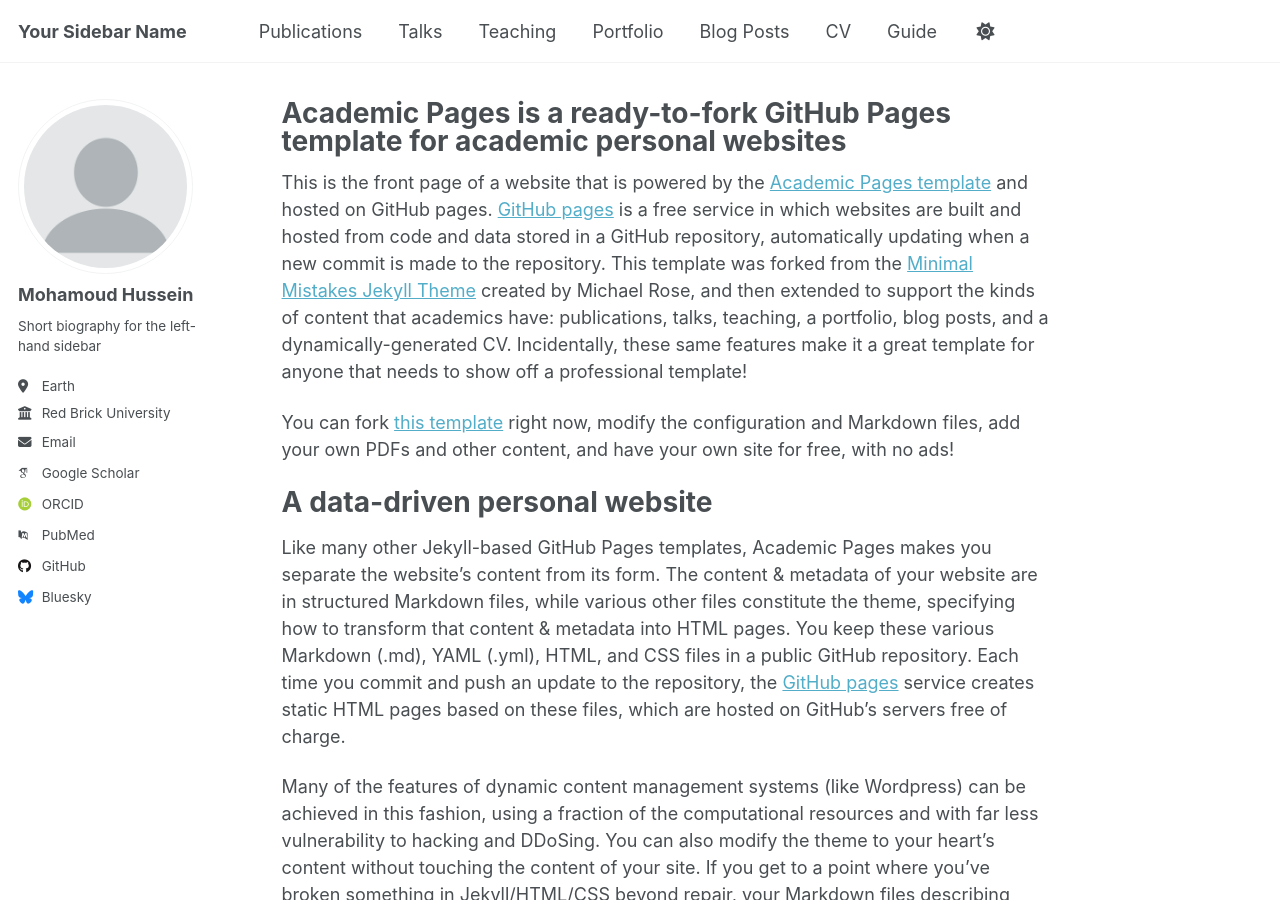
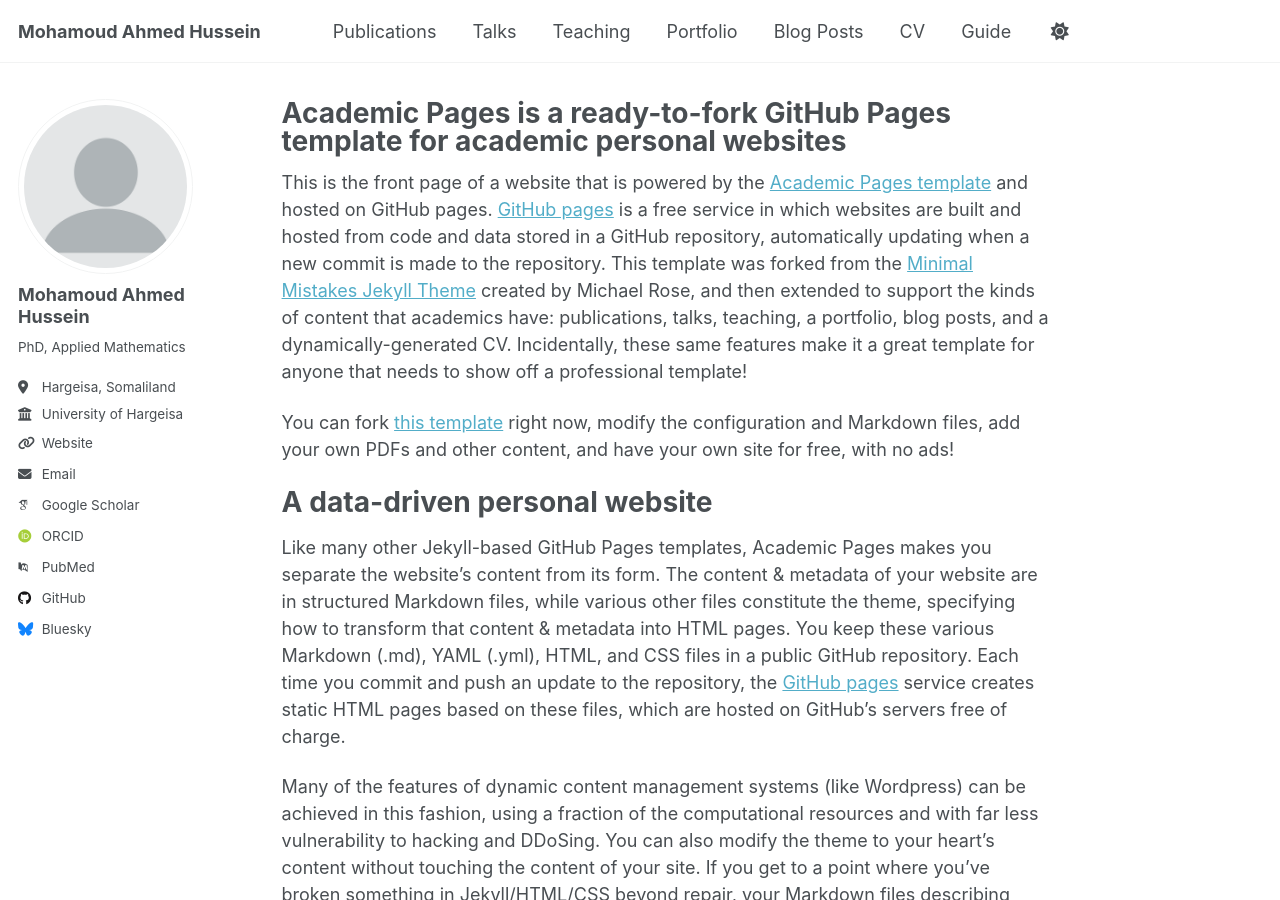
Before and after one commit to DrMohamoud/DrMohamoud.github.io, a Jekyll site: the page built from _pages/about.md, in a window 1280 px wide and 900 px high. Built offline with Jekyll 4.4.1, drawn with Linux system fonts in a browser that asks for light colours; some web fonts are replaced; a script that is not in the unit is left out.

Commit message:
Update _config.yml

```diff
--- a/_config.yml
+++ b/_config.yml
@@ -9,7 +9,7 @@
 # Basic Site Settings
 locale                   : "en-US"
 site_theme               : "default" # Currently available options are "default", "air"
-title                    : "Your Sidebar Name"
+title                    : "Mohamoud Ahmed Hussein"
 title_separator          : "-"
 name                     : &name "Your Name"
 description              : &description "Your Name's academic portfolio"   # Update this with a general description of your site, this is the default if not overridden by a page
@@ -24,13 +24,13 @@
 author:
   # Biographic information
   avatar           : "profile.png"
-  name             : "Mohamoud Hussein"
+  name             : "Mohamoud Ahmed Hussein"
   pronouns         : # example: "she/her"
-  bio              : "Short biography for the left-hand sidebar"
-  location         : "Earth"
-  employer         : "Red Brick University"
-  uri              : # URL
-  email            : "none@example.org"
+  bio              : "PhD, Applied Mathematics"
+  location         : "Hargeisa, Somaliland"
+  employer         : "University of Hargeisa"
+  uri              : drmohamoud.github.io
+  email            : "mohamoud.omey@gmail.com"
 
   # Academic websites
   academia         : # URL
```
